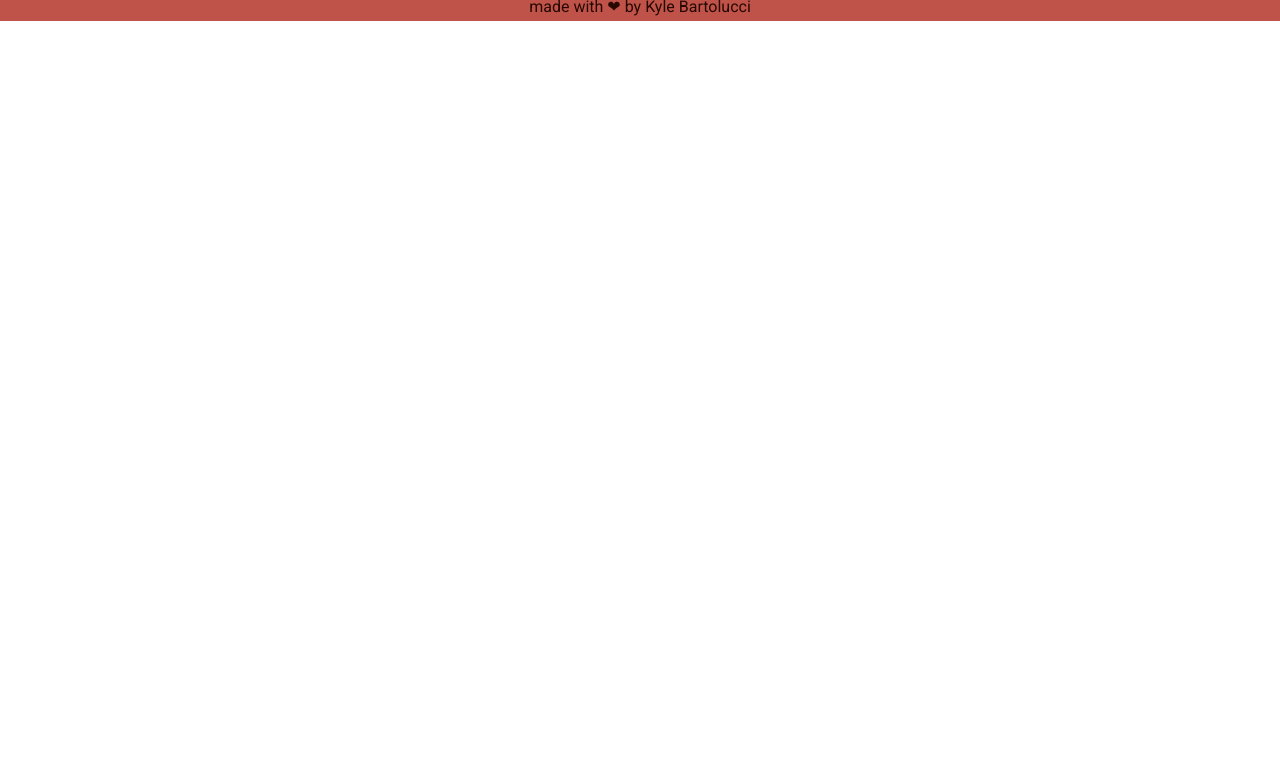
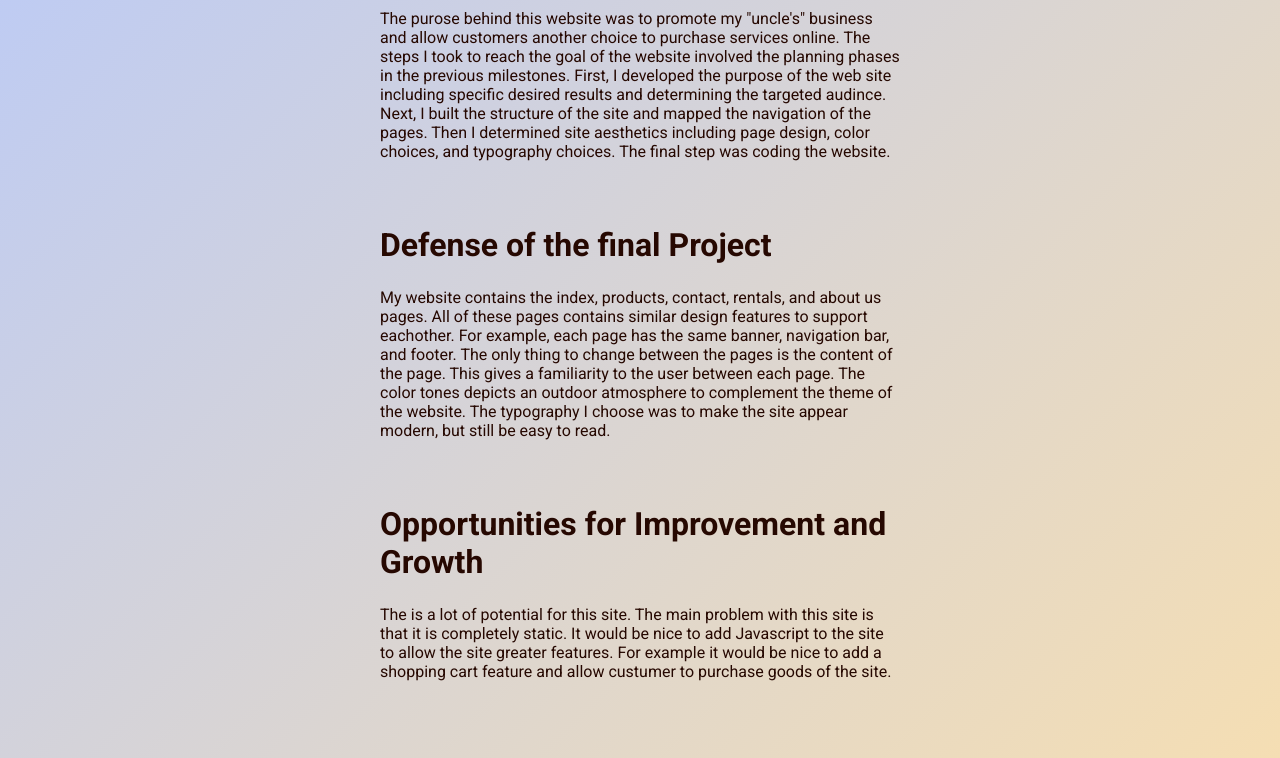
Before and after one commit to Lucci-k/RO-Project-Website, a plain HTML site: page aboutUs.html in a window 1280 px wide. Shown: the part 779-1537 px from the top of the page. Before the commit the page ends 800 px from the top, so only its background shows below. Drawn offline with Linux system fonts and the light colour scheme.

```diff
--- a/aboutUs.html
+++ b/aboutUs.html
@@ -20,11 +20,13 @@
         <nav>
             <ul>
                 <li class="logo">Restless Outfitters</li>
-                <li class="navLinks"><a href="/index.html">Home</a></li>
-                <li><a href="/products.html">Products</a></li>
-                <li><a href="/rentals.html">Rentals</a></li>
-                <li><a href="/aboutUs.html">About Us</a></li>
-                <li><a href="/contactUs.html">Contact Us</a></li>
+                <div class="nav-links">
+                    <li><a href="/index.html">Home</a></li>
+                    <li><a href="/products.html">Products</a></li>
+                    <li><a href="/rentals.html">Rentals</a></li>
+                    <li><a href="/aboutUs.html">About Us</a></li>
+                    <li><a href="/contactUs.html">Contact Us</a></li>
+                </div>
             </ul>
         </nav>
     <!---------------- END HEADER / NAVIGATION ----------------->
@@ -33,8 +35,8 @@
 
 
     <!---------------------- START CONTENT ----------------------->
-    <div class="content">
-        <div>
+<div class="content about-us">
+        <div class="about-containers">
             <h1>WHO WE ARE</h1>
             <br>
             <p>
@@ -45,7 +47,44 @@
                 that we can. <strong> That is who we are.</strong>
             </p>
         </div>
-</div>
+            <div class="about-containers">
+                <h1>Documentation of the Development Process</h1>
+                <br>
+                <p>
+                    The purose behind this website was to promote my "uncle's" business and
+                    allow customers another choice to purchase services online. The steps I
+                    took to reach the goal of the website involved the planning phases in the
+                    previous milestones. First, I developed the purpose of the web site including
+                    specific desired results and determining the targeted audince. Next, I built the
+                    structure of the site and mapped the navigation of the pages. Then I determined
+                    site aesthetics including page design, color choices, and typography choices.
+                    The final step was coding the website.
+
+                </p>
+            </div>
+            <div  class="about-containers">
+                <h1>Defense of the final Project</h1>
+                <br>
+                <p>
+                    My website contains the index, products, contact, rentals, and about us pages.
+                    All of these pages contains similar design features to support eachother. For example,
+                    each page has the same banner, navigation bar, and footer. The only thing to change
+                    between the pages is the content of the page. This gives a familiarity to the user between
+                    each page. The color tones depicts an outdoor atmosphere to complement the theme of the
+                    website. The typography I choose was to make the site appear modern, but still be easy to read.
+                </p>
+            </div>
+            <div  class="about-containers">
+                <h1>Opportunities for Improvement and Growth</h1>
+                <br>
+                <p>
+                    The is a lot of potential for this site. The main problem with this site is that it is
+                    completely static. It would be nice to add Javascript to the site to allow the site greater
+                    features. For example it would be nice to add a shopping cart feature and allow custumer to
+                    purchase goods of the site.
+                </p>
+            </div>
+    </div>
     <!---------------------- END CONTENT ----------------------->
 
 
--- a/css/styles.css
+++ b/css/styles.css
@@ -24,6 +24,7 @@ h1 {
 .header-img {
     background: url('/img/header.jpg');
     height: 300px;
+    min-height: 300px;
     background-repeat: no-repeat;
     background-size: cover;
     background-position: center;
@@ -40,6 +41,11 @@ nav {
     justify-content: space-evenly;
     background: linear-gradient(-45deg, #D9704A, #BF5349);
     padding: 5px 40px;
+}
+
+.nav-links {
+    display: flex;
+    justify-content: right;
 }
 
 ul {
@@ -94,6 +100,7 @@ a:hover {
     display: flex;
     flex-flow: column;
     margin: 50px;
+    text-align: center;
 }
 
 .signupInput {
@@ -113,13 +120,13 @@ a:hover {
 .product-containers {
     max-width: 350px;
     max-height: 286px;
-    margin: 30px;
+    margin: 50px;
 }
 
 .product-img {
     height: 150px;
     width: 150px;
-    float: left;
+    float: right;
     margin: 0px 5px 5px 0px;
     box-shadow: 3px 3px #888888, -1em 0 .4em #888888;
     transition: .5s;
@@ -181,3 +188,20 @@ button:hover {
     justify-content: center;
     align-self: flex-end;
 }
+
+.about-us {
+    display: flex;
+    flex-wrap: wrap;
+}
+
+.about-containers {
+    padding: 0px 40px;
+    max-width: 600px;
+    max-height: 286px;
+    margin: 30px;
+}
+
+.about-final {
+    display: flex;
+    justify-content: space-evenly;
+}
```
Also changed, not shown: contactUs.html (+7 -5 lines), index.html (+9 -2 lines), products.html (+5 -0 lines), rentals.html (+7 -5 lines).
